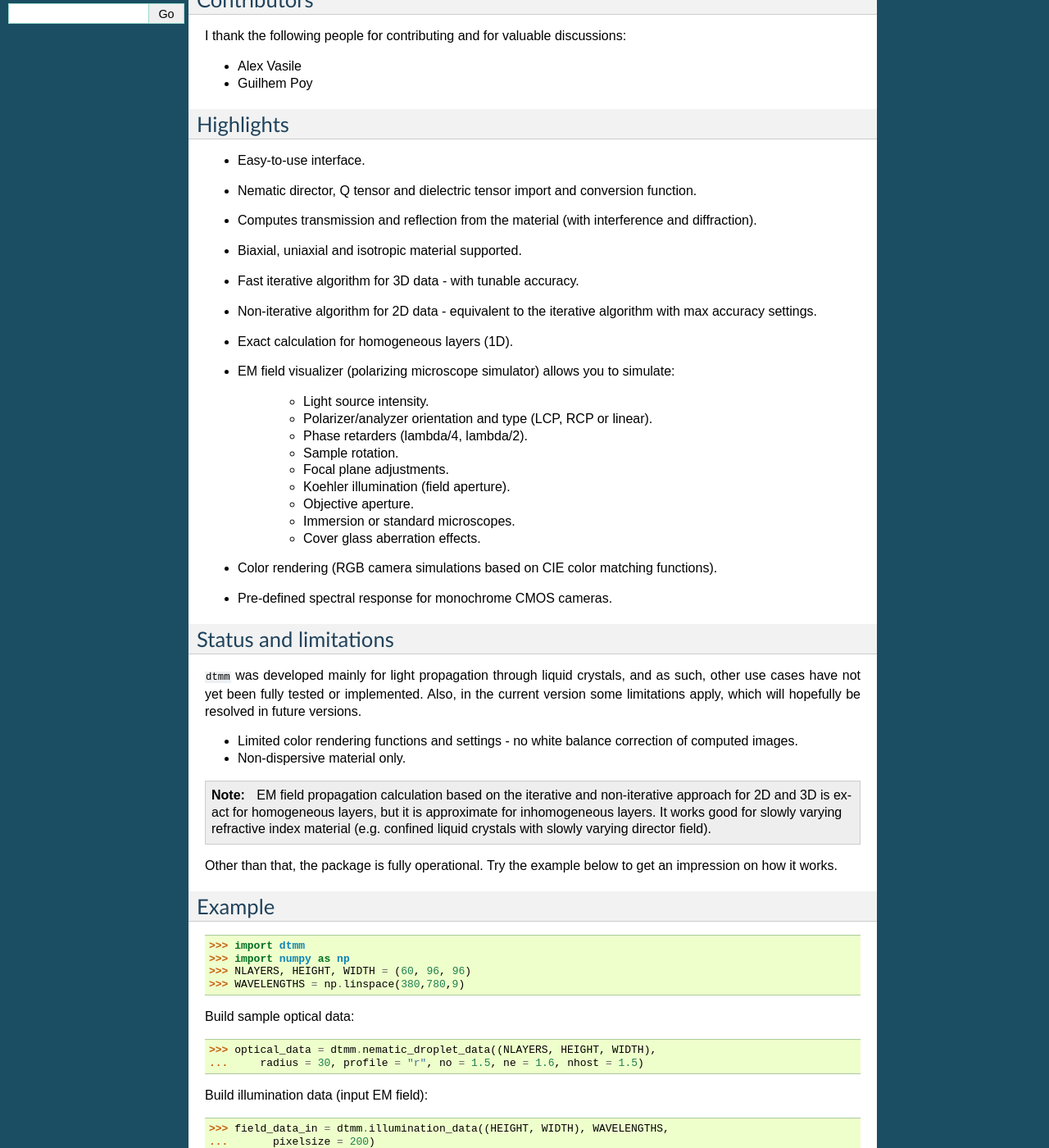
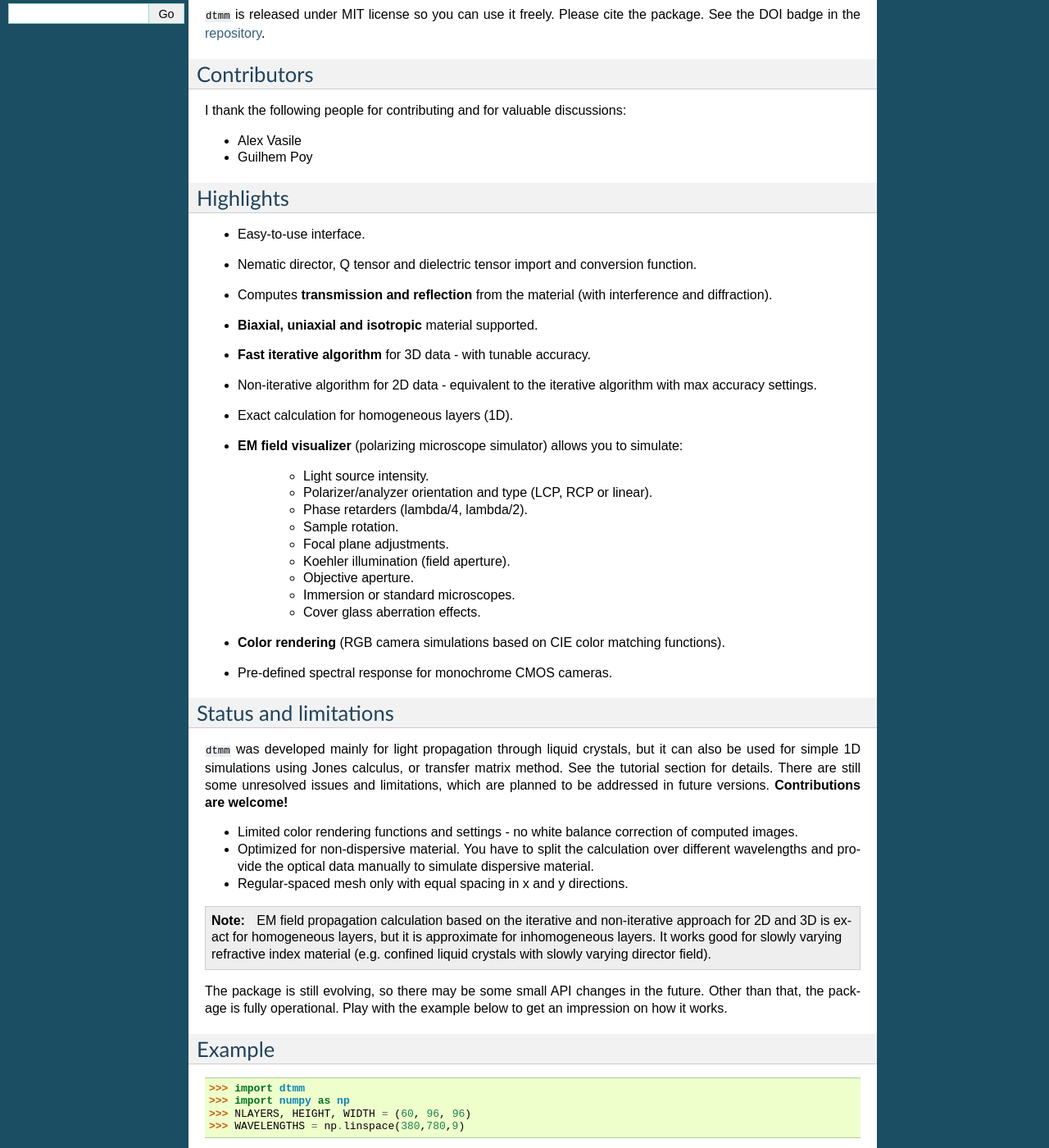
Before and after one commit to IJSComplexMatter/dtmm, a Sphinx documentation site: the page built from doc/introduction.rst, in a window 1280 px wide and 1400 px high, scrolled down 408 px. Shown: the whole window at 82% size. Built offline with Sphinx 7.4.7, drawn with Linux system fonts in a browser that asks for light colours; formulas are drawn with MathJax 3; pages that are not in the unit, such as notebooks, are missing from menus; some of the changed text lies outside the part shown.

Commit message:
docs updated

```diff
--- a/doc/introduction.rst
+++ b/doc/introduction.rst
@@ -3,9 +3,13 @@
 
 ``dtmm`` is an electro-magnetic field transmission and reflection calculation engine and visualizer. It can be used for calculation of transmission or reflection properties of layered homogeneous or inhomogeneous materials, such as confined liquid-crystals with homogeneous or inhomogeneous director profile. *DTMM* stands for Diffractive Transfer Matrix Method and is an adapted Berreman 4x4 transfer matrix method and an adapted 2x2 extended Jones method. Details of the method are given in *... some future paper*.
 
+.. note::
+
+    Although ``dtmm`` was mainly developed for 3D simulations, you can use the package for standard 4x4 calculation in 1D and in 2D.
+
 .. seealso::
 
-   You may also check `nemaktis`_, uses ``dtmm`` as one of the back-ends.
+   If you are into transmission optical microscopy simulations you may want to check `nemaktis`_, which uses ``dtmm`` as one of the back-ends.
 
 License
 -------
@@ -25,12 +29,12 @@
 
 * Easy-to-use interface.
 * Nematic director, Q tensor and dielectric tensor import and conversion function.
-* Computes transmission and reflection from the material (with interference and diffraction).
-* Biaxial, uniaxial and isotropic material supported.
-* Fast iterative algorithm for 3D data - with tunable accuracy.
+* Computes **transmission and reflection** from the material (with interference and diffraction).
+* **Biaxial, uniaxial and isotropic** material supported.
+* **Fast iterative algorithm** for 3D data - with tunable accuracy.
 * Non-iterative algorithm for 2D data - equivalent to the iterative algorithm with max accuracy settings.
 * Exact calculation for homogeneous layers (1D).
-* EM field visualizer (polarizing microscope simulator) allows you to simulate:
+* **EM field visualizer** (polarizing microscope simulator) allows you to simulate:
 
    * Light source intensity.
    * Polarizer/analyzer orientation and type (LCP, RCP or linear).
@@ -42,22 +46,23 @@
    * Immersion or standard microscopes.
    * Cover glass aberration effects.
 
-* Color rendering (RGB camera simulations based on CIE color matching functions).
+* **Color rendering** (RGB camera simulations based on CIE color matching functions).
 * Pre-defined spectral response for monochrome CMOS cameras.
 
 Status and limitations
 ----------------------
 
-``dtmm`` was developed mainly for light propagation through liquid crystals, and as such, other use cases have not yet been fully tested or implemented. Also, in the current version some limitations apply, which will hopefully be resolved in future versions.
+``dtmm`` was developed mainly for light propagation through liquid crystals, but it can also be used for simple 1D simulations using Jones calculus, or transfer matrix method. See the tutorial section for details. There are still some unresolved issues and limitations, which are planned to be addressed in future versions. **Contributions are welcome!**
 
 * Limited color rendering functions and settings - no white balance correction of computed images.
-* Non-dispersive material only.
+* Optimized for non-dispersive material. You have to split the calculation over different wavelengths and provide the optical data manually to simulate dispersive material.
+* Regular-spaced mesh only with equal spacing in x and y directions.
 
 .. note::
 
    EM field propagation calculation based on the iterative and non-iterative approach for 2D and 3D is exact for homogeneous layers, but it is approximate for inhomogeneous layers. It works good for slowly varying refractive index material (e.g. confined liquid crystals with slowly varying director field).
 
-Other than that, the package is fully operational. Try the example below to get an impression on how it works.
+The package is still evolving, so there may be some small API changes in the future. Other than that, the package is fully operational. Play with the example below to get an impression on how it works.
 
 Example
 -------
```
Also changed, not shown: 1 other file.
